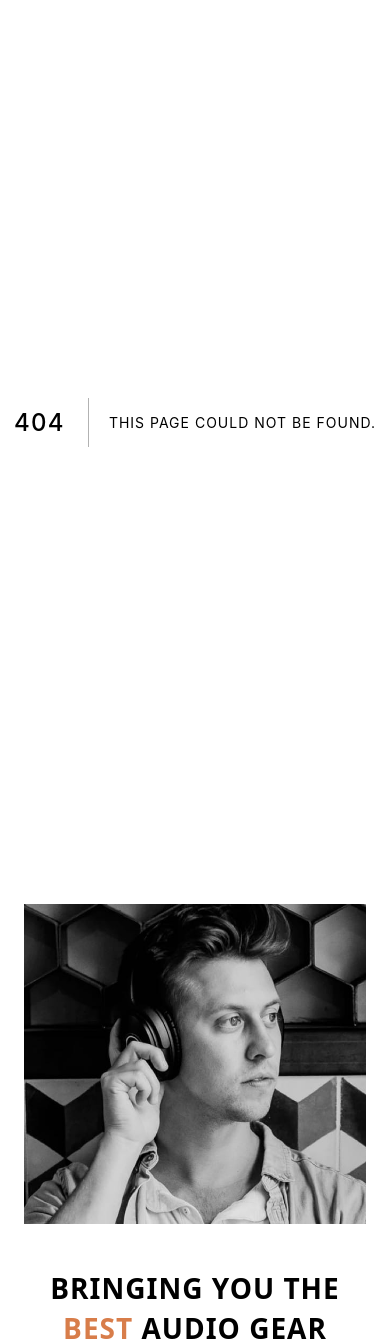
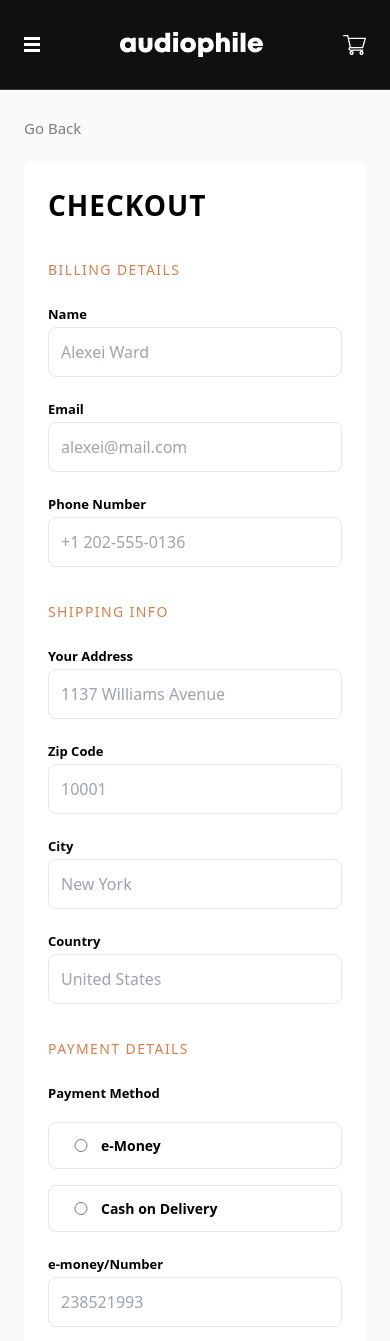
Before and after one commit to jonkarrer/audiophile, a Next.js app: page /checkout in a window 390 px wide. Before the commit this address had no page. Shown: the top 1341 px of the page. Built offline with nearby package versions, Linux system fonts and the light colour scheme.

Commit message:
feat: mobile form

```diff
--- a/components/Layout/Header.tsx
+++ b/components/Layout/Header.tsx
@@ -8,8 +8,11 @@ export default function Header() {
   const [alpha, setAlpha] = useState(0);
 
   useEffect(() => {
-    //Set header to solid background for product pages
-    if (router.pathname === "/products/[slug]") {
+    //Set header to solid black background
+    if (
+      router.pathname === "/products/[slug]" ||
+      router.pathname === "/checkout"
+    ) {
       window.onscroll = () => null;
       return setAlpha(1);
     } else {
--- /dev/null
+++ b/pages/checkout.tsx
@@ -0,0 +1,92 @@
+import { useRouter } from "next/router";
+
+function Checkout() {
+  const router = useRouter();
+  return (
+    <section className="bg-FAFAFA">
+      <div className="wrapper mt-14 grid gap-5">
+        <p onClick={() => router.back()} className="opacity-50 cursor-pointer">
+          Go Back
+        </p>
+
+        <div className="p-6 bg-white rounded-lg grid gap-8">
+          <h2>Checkout</h2>
+
+          <form action="" className="grid gap-5">
+            <p className="text-D87D4A tracking-widest text-sm font-medium uppercase">
+              Billing Details
+            </p>
+            <label htmlFor="name">
+              <p className="label">Name</p>
+              <input type="text" name="name" placeholder="Alexei Ward" />
+            </label>
+            <label htmlFor="email">
+              <p className="label">Email</p>
+              <input type="email" name="email" placeholder="alexei@mail.com" />
+            </label>
+            <label htmlFor="phone">
+              <p className="label">Phone Number</p>
+              <input type="tel" name="phone" placeholder="+1 202-555-0136" />
+            </label>
+          </form>
+
+          <form action="" className="grid gap-5">
+            <p className="text-D87D4A tracking-widest text-sm font-medium uppercase">
+              Shipping Info
+            </p>
+            <label htmlFor="Home Address">
+              <p className="label">Your Address</p>
+              <input
+                type="text"
+                name="address"
+                placeholder="1137 Williams Avenue"
+              />
+            </label>
+            <label htmlFor="zip code">
+              <p className="label">Zip Code</p>
+              <input type="text" name="zip code" placeholder="10001" />
+            </label>
+            <label htmlFor="city">
+              <p className="label">City</p>
+              <input type="text" name="city" placeholder="New York" />
+            </label>
+            <label htmlFor="country">
+              <p className="label">Country</p>
+              <input type="text" name="country" placeholder="United States" />
+            </label>
+          </form>
+
+          <form action="" className="grid gap-5">
+            <p className="text-D87D4A tracking-widest text-sm font-medium uppercase">
+              Payment Details
+            </p>
+
+            <label htmlFor="payment method" className="grid gap-4">
+              <p className="label">Payment Method</p>
+              <div className="flex items-center justify-start border p-3 rounded-lg">
+                <input type="radio" name="payment method" className="w-10" />
+                <h6 className="font-bold text-sm">e-Money</h6>
+              </div>
+
+              <div className="flex items-center justify-start border p-3 rounded-lg">
+                <input type="radio" name="payment method" className="w-10" />
+                <h6 className="font-bold text-sm">Cash on Delivery</h6>
+              </div>
+            </label>
+
+            <label htmlFor="money number">
+              <p className="label">e-money/Number</p>
+              <input type="text" name="money number" placeholder="238521993" />
+            </label>
+            <label htmlFor="money pin">
+              <p className="label">e-money/PIN</p>
+              <input type="text" name="money pin" placeholder="6891" />
+            </label>
+          </form>
+        </div>
+      </div>
+    </section>
+  );
+}
+
+export default Checkout;
--- a/styles/globals.css
+++ b/styles/globals.css
@@ -76,6 +76,9 @@ section {
   .light {
     @apply text-white font-extralight opacity-50;
   }
+  .label {
+    @apply text-xs font-bold;
+  }
 }
 
 @layer components {
@@ -103,4 +106,7 @@ section {
   .wrapper {
     @apply mx-6 md:mx-8 lg:m-auto lg:w-11/12 lg:max-w-6xl;
   }
+  input {
+    @apply border p-3 rounded-lg w-full;
+  }
 }
--- a/tailwind.config.js
+++ b/tailwind.config.js
@@ -24,7 +24,8 @@ module.exports = {
         FAFAFA: "#FAFAFA",
         FFFFFF: "#FFFFFF",
         979797: "rgba(300,300,300,.2)",
-        "4C4C4C" : "#4C4C4C"
+        "4C4C4C" : "#4C4C4C",
+        CFCFCF : "#CFCFCF"
       },
       height: {
         81 : "340px",
```
